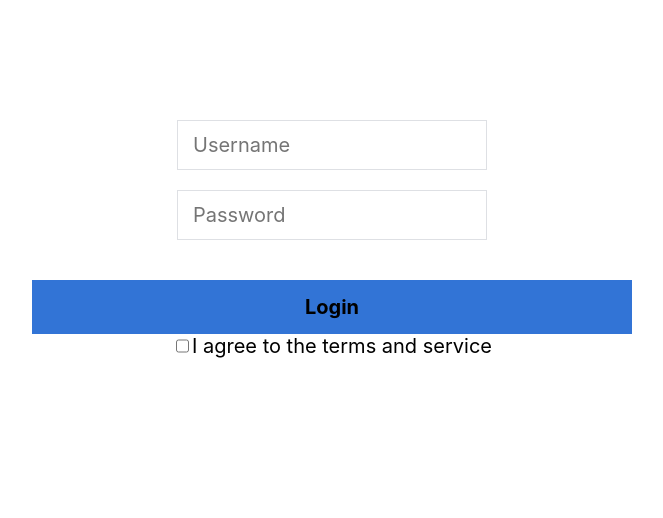
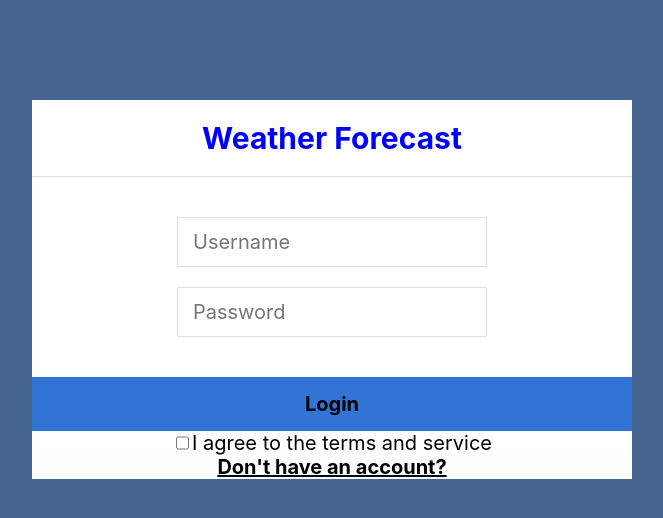
Before and after one commit to Sunnyjava101/webpro, a plain HTML site: page login.html in a window 1280 px wide. Shown: the whole page, without its empty margins (308-971 px from the left). Drawn offline with Linux system fonts and the light colour scheme.

Commit message:
Anchor tag

```diff
--- a/login.html
+++ b/login.html
@@ -10,6 +10,7 @@
 <body>
 
     <div class="login">
+		<h1>Weather Forecast</h1>
         <form method="post" name="login">
             <input type="text" name="username" pattern="[a-z0-9._%+-]+@[a-z0-9.-]+\.[a-z]{2,}$" placeholder="Username" id="username" required />
             <input type="password" name="password" placeholder="Password" required>
@@ -17,6 +18,9 @@
 			<input type="checkbox" id="agree" name="agree" value="agree">
 		<label for="vehicle1"> I agree to the terms and service</label><br>
         </form>
+		<div class="forgot">
+			<a href="register.html">Don't have an account?</a>
+        </div>
     </div>
 
 </body>
--- a/styles/style.css
+++ b/styles/style.css
@@ -4,7 +4,7 @@
     font-size: 20px;
 }
 body {
-    background-color: white;
+    background-color: #466692;
 }
 .login {
     width: 600px;
@@ -13,7 +13,7 @@ body {
 }
 .login h1 {
     text-align: center;
-    color: #5b6574;
+    color: blue;
     font-size: 30px;
     padding: 20px 0 20px 0;
     border-bottom: 1px solid #dee0e4;
@@ -23,6 +23,23 @@ body {
     flex-wrap: wrap;
     justify-content: center;
     padding-top: 20px;
+}
+.forgot{
+
+    text-align: center;
+    background-color: #fcfcfcaf;
+    font-size: 20px;
+}
+
+.forgot a{
+    width: 100%;
+    padding: 8px;
+   margin-top: 5px;
+    border: 2px;
+    color: #000;
+    border-width: 2px;
+    cursor: pointer;
+    font-weight: bold;
 }
 
 .login form input[type="password"], .login form input[type="text"] {
```
